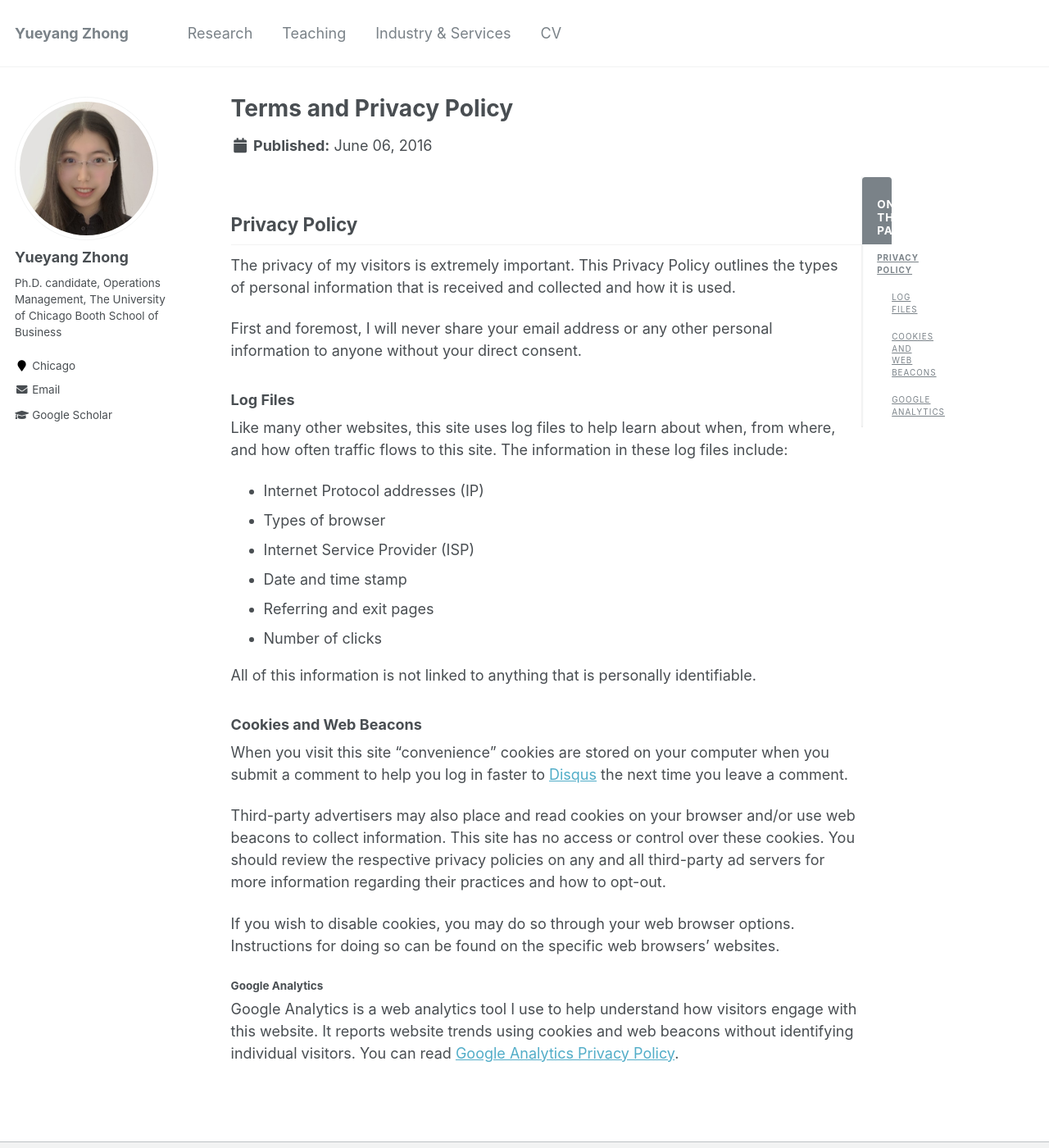
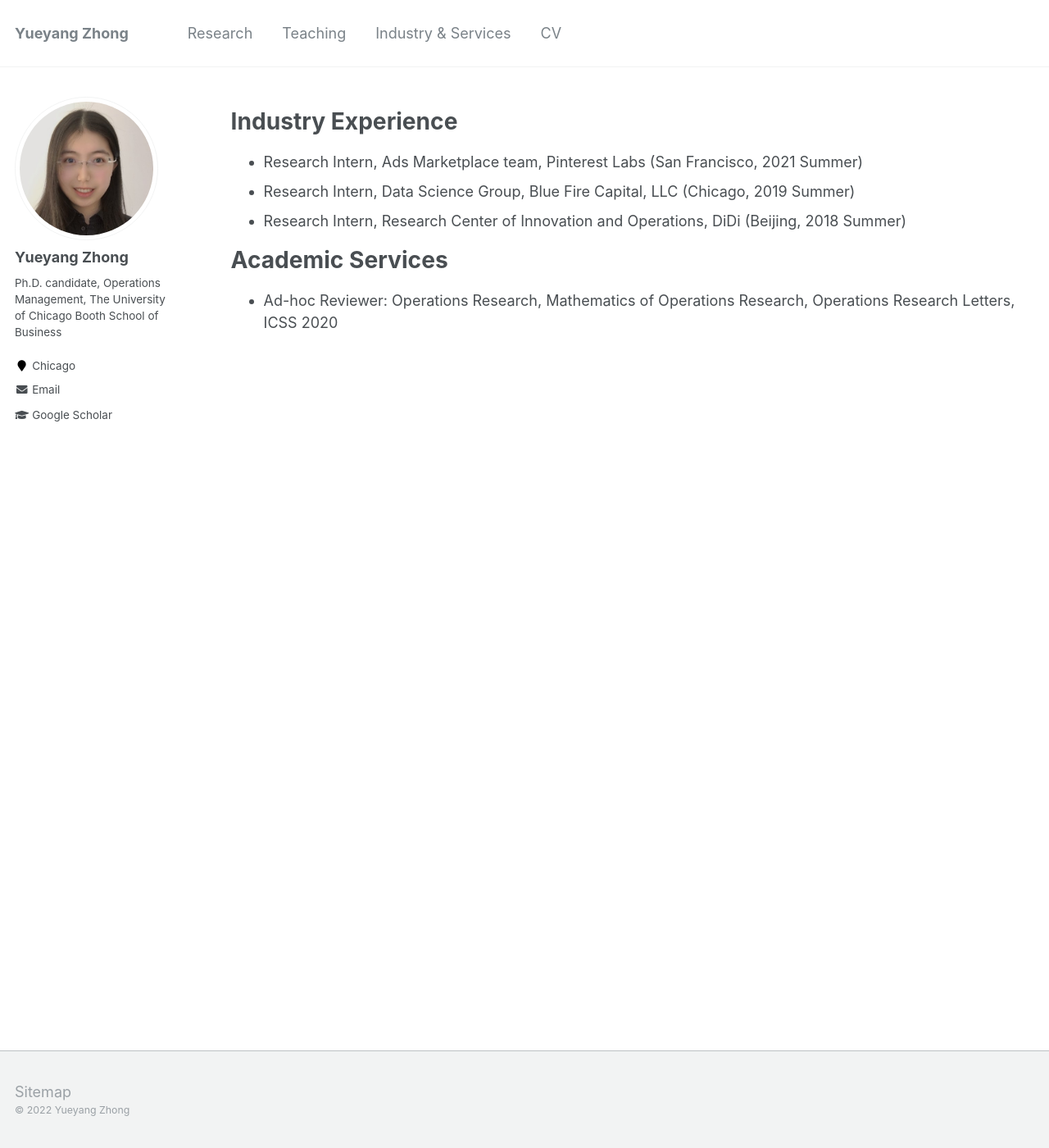
Before and after one commit to alicemengqi/site, a Jekyll site: the page built from _pages/terms.md, in a window 1280 px wide and 1400 px high. Shown: the whole window at 82% size. Built offline with Jekyll 4.4.1, drawn with Linux system fonts in a browser that asks for light colours.

Commit message:
Update terms.md

```diff
--- a/_pages/terms.md
+++ b/_pages/terms.md
@@ -1,39 +1,17 @@
 ---
-permalink: /terms/
-title: "Terms and Privacy Policy"
-modified: 2016-06-06
+layout: archive
+title: ""
+permalink: /industry-service/
+author_profile: true
 ---
+{% include base_path %}
 
-{% include base_path %}
-{% include toc %}
 
-## Privacy Policy
 
-The privacy of my visitors is extremely important. This Privacy Policy outlines the types of personal information that is received and collected and how it is used.
+# Industry Experience
+* Research Intern, Ads Marketplace team, Pinterest Labs (San Francisco, 2021 Summer)
+* Research Intern, Data Science Group, Blue Fire Capital, LLC (Chicago, 2019 Summer)
+* Research Intern, Research Center of Innovation and Operations, DiDi (Beijing, 2018 Summer)
 
-First and foremost, I will never share your email address or any other personal information to anyone without your direct consent.
-
-### Log Files
-
-Like many other websites, this site uses log files to help learn about when, from where, and how often traffic flows to this site. The information in these log files include:
-
-* Internet Protocol addresses (IP)
-* Types of browser
-* Internet Service Provider (ISP)
-* Date and time stamp
-* Referring and exit pages
-* Number of clicks
-
-All of this information is not linked to anything that is personally identifiable.
-
-### Cookies and Web Beacons
-
-When you visit this site "convenience" cookies are stored on your computer when you submit a comment to help you log in faster to [Disqus](http://disqus.com) the next time you leave a comment.
-
-Third-party advertisers may also place and read cookies on your browser and/or use web beacons to collect information. This site has no access or control over these cookies. You should review the respective privacy policies on any and all third-party ad servers for more information regarding their practices and how to opt-out.
-
-If you wish to disable cookies, you may do so through your web browser options. Instructions for doing so can be found on the specific web browsers' websites.
-
-#### Google Analytics
-
-Google Analytics is a web analytics tool I use to help understand how visitors engage with this website. It reports website trends using cookies and web beacons without identifying individual visitors. You can read [Google Analytics Privacy Policy](http://www.google.com/analytics/learn/privacy.html).
+# Academic Services
+* Ad-hoc Reviewer: Operations Research, Mathematics of Operations Research, Operations Research Letters, ICSS 2020
```
